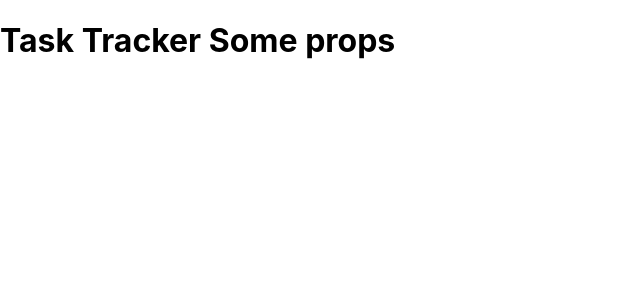
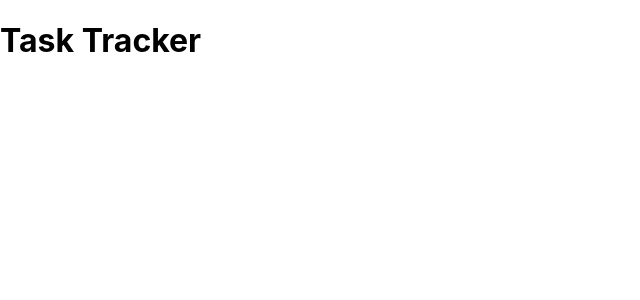
Before and after one commit to peter88tom/react_crash_course, a React (Create React App) app: page / in a window 1280 px wide. Shown: the top 300 px of the page, without its empty margins (0-640 px from the left). Built offline with nearby package versions, Linux system fonts and the light colour scheme.

Commit message:
Defining default props in header component

```diff
--- a/src/App.js
+++ b/src/App.js
@@ -3,7 +3,7 @@ import Header from "./components/Header";
 function App() {
   return (
     <div className="App">
-      <Header title="Some props"/>
+      <Header />
     </div>
   );
 }
--- a/src/components/Header.js
+++ b/src/components/Header.js
@@ -1,9 +1,13 @@
 const Header = (props) => {
 	return (
 		<header>
-			<h1>Task Tracker {props.title}</h1>
+			<h1>{props.title}</h1>
 		</header>
 	)
 }
 
+Header.defaultProps = {
+	title: 'Task Tracker',
+}
+
 export default Header
```
